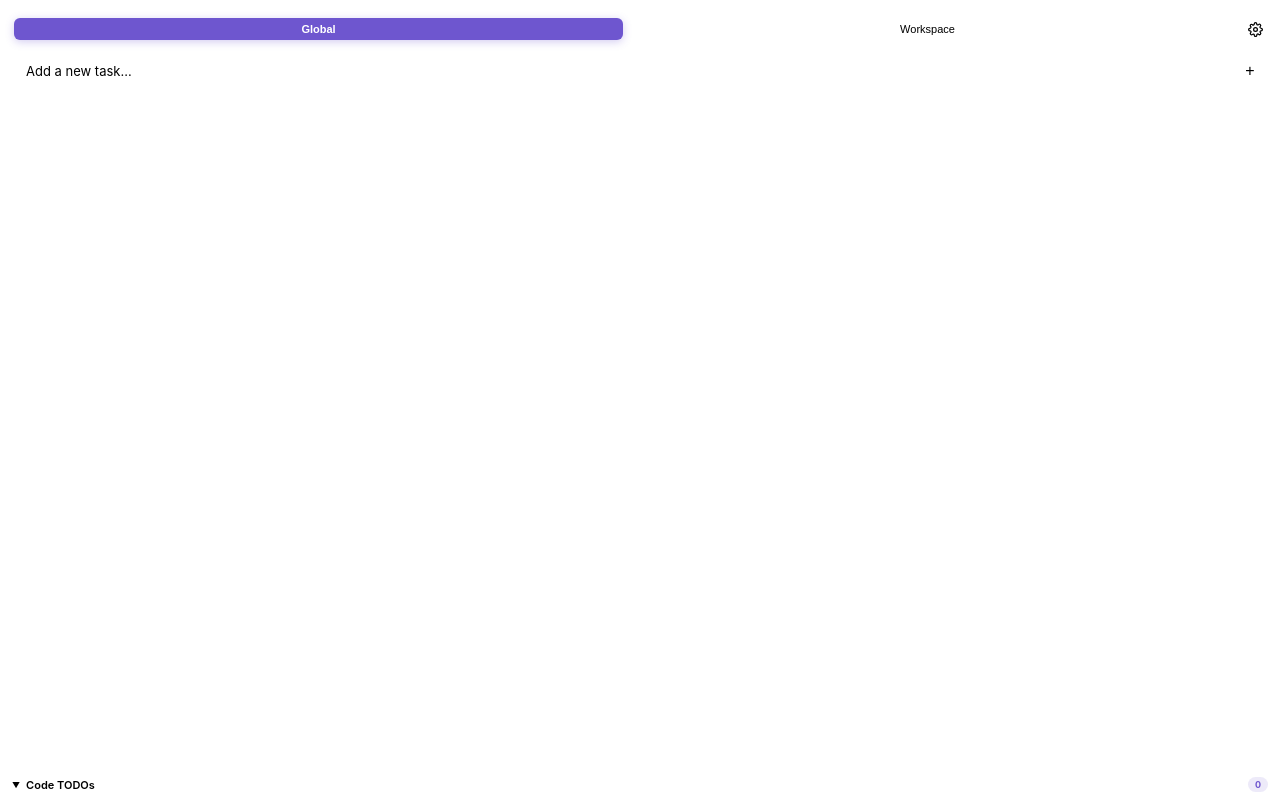
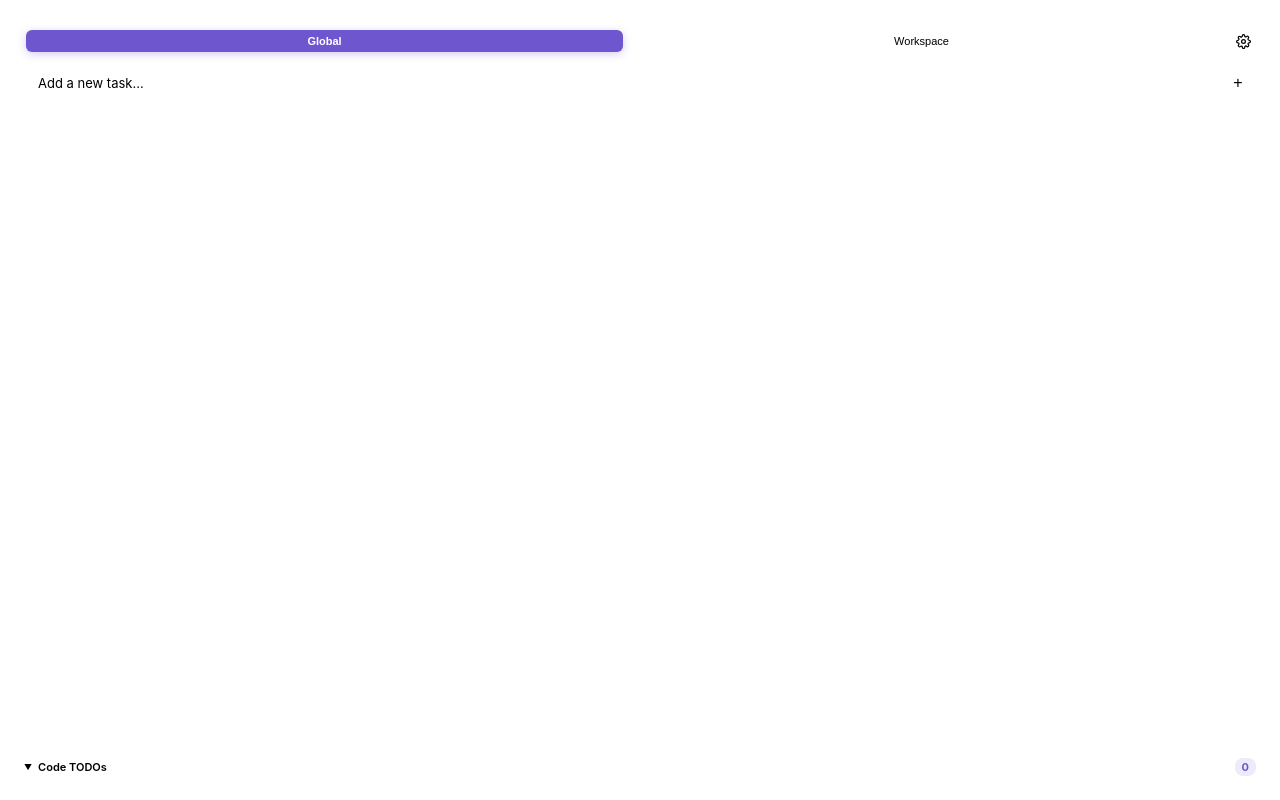
Before and after one commit to gitandrun-dev/todopad, a website: page resources/webview.html in a window 1280 px wide. Drawn offline with Linux system fonts and the light colour scheme.

Commit message:
restructure main layout to flex column with independent scroll

```diff
--- a/resources/webview.html
+++ b/resources/webview.html
@@ -38,10 +38,9 @@ body {
     font-size: 13px;
     color: var(--text);
     background: var(--bg);
-    padding: 16px 12px 48px;
     -webkit-font-smoothing: antialiased;
-    min-height: 100vh;
-    position: relative;
+    height: 100vh;
+    overflow: hidden;
 }
 
 body.vscode-dark,
@@ -94,6 +93,24 @@ body.vscode-high-contrast-light {
     align-items: center;
     gap: 8px;
     margin-bottom: 10px;
+}
+
+/* Main page layout */
+#pageMain.active {
+    display: flex;
+    flex-direction: column;
+    height: 100vh;
+}
+
+.main-header {
+    flex-shrink: 0;
+    padding: 12px 12px 0;
+}
+
+.main-scroll {
+    flex: 1;
+    overflow-y: auto;
+    padding: 0 12px 12px;
 }
 
 /* Segmented Control */
@@ -894,11 +911,7 @@ body.vscode-high-contrast-light {
 
 /* Code TODOs bottom panel */
 .code-todos-wrap {
-    position: fixed;
-    bottom: 0;
-    left: 0;
-    right: 0;
-    z-index: 50;
+    flex-shrink: 0;
     background: var(--bg);
 }
 .code-todos-toggle {
@@ -911,9 +924,14 @@ body.vscode-high-contrast-light {
     cursor: pointer;
     transition: all 0.15s;
     user-select: none;
+    flex-shrink: 0;
 }
 .code-todos-toggle:hover {
     background: var(--hover);
+}
+.code-todos-toggle.open {
+    background: var(--accent-soft);
+    border-top-color: var(--accent);
 }
 .code-todos-toggle .ct-arrow {
     font-size: 8px;
@@ -922,6 +940,7 @@ body.vscode-high-contrast-light {
 }
 .code-todos-toggle.open .ct-arrow {
     transform: rotate(180deg);
+    color: var(--accent);
 }
 .code-todos-toggle .ct-label {
     font-size: 11px;
@@ -929,8 +948,11 @@ body.vscode-high-contrast-light {
     color: var(--text-2);
     flex: 1;
 }
+.code-todos-toggle.open .ct-label {
+    color: var(--text);
+}
 .code-todos-toggle .ct-count {
-    font-size: 9px;
+    font-size: 11px;
     font-weight: 700;
     color: var(--accent);
     background: var(--accent-soft);
@@ -1205,6 +1227,9 @@ body.vscode-high-contrast-light {
 
 .page.active {
     display: block;
+    padding: 16px 12px;
+    height: 100vh;
+    overflow-y: auto;
 }
 
 @keyframes pageSlideIn {
@@ -1869,6 +1894,7 @@ body.vscode-high-contrast-light {
     <body>
         <!-- Page: Main -->
         <div class="page active" id="pageMain">
+            <div class="main-header">
                 <div class="scope-row">
                     <div class="segmented">
                         <button class="seg-btn active" id="scopeGlobal" onclick="setScope('global')">
@@ -1920,10 +1946,12 @@ body.vscode-high-contrast-light {
                         <div class="overflow-menu" id="overflowMenu" style="display: none"></div>
                     </div>
                 </div>
-
+            </div>
+
+            <div class="main-scroll">
                 <div id="list"></div>
-
                 <div id="jiraSection"></div>
+            </div>
 
             <div class="code-todos-wrap">
                 <div class="code-todos-toggle" id="ctToggle" onclick="toggleCodeTodos()">
--- a/resources/webview/styles/base.css
+++ b/resources/webview/styles/base.css
@@ -28,10 +28,9 @@ body {
     font-size: 13px;
     color: var(--text);
     background: var(--bg);
-    padding: 16px 12px 48px;
     -webkit-font-smoothing: antialiased;
-    min-height: 100vh;
-    position: relative;
+    height: 100vh;
+    overflow: hidden;
 }
 
 body.vscode-dark,
--- a/resources/webview/styles/code-todos.css
+++ b/resources/webview/styles/code-todos.css
@@ -1,10 +1,6 @@
 /* Code TODOs bottom panel */
 .code-todos-wrap {
-    position: fixed;
-    bottom: 0;
-    left: 0;
-    right: 0;
-    z-index: 50;
+    flex-shrink: 0;
     background: var(--bg);
 }
 .code-todos-toggle {
@@ -17,9 +13,14 @@
     cursor: pointer;
     transition: all 0.15s;
     user-select: none;
+    flex-shrink: 0;
 }
 .code-todos-toggle:hover {
     background: var(--hover);
+}
+.code-todos-toggle.open {
+    background: var(--accent-soft);
+    border-top-color: var(--accent);
 }
 .code-todos-toggle .ct-arrow {
     font-size: 8px;
@@ -28,6 +29,7 @@
 }
 .code-todos-toggle.open .ct-arrow {
     transform: rotate(180deg);
+    color: var(--accent);
 }
 .code-todos-toggle .ct-label {
     font-size: 11px;
@@ -35,8 +37,11 @@
     color: var(--text-2);
     flex: 1;
 }
+.code-todos-toggle.open .ct-label {
+    color: var(--text);
+}
 .code-todos-toggle .ct-count {
-    font-size: 9px;
+    font-size: 11px;
     font-weight: 700;
     color: var(--accent);
     background: var(--accent-soft);
--- a/resources/webview/styles/integrations.css
+++ b/resources/webview/styles/integrations.css
@@ -6,6 +6,9 @@
 
 .page.active {
     display: block;
+    padding: 16px 12px;
+    height: 100vh;
+    overflow-y: auto;
 }
 
 @keyframes pageSlideIn {
--- a/resources/webview/styles/ui.css
+++ b/resources/webview/styles/ui.css
@@ -4,6 +4,24 @@
     align-items: center;
     gap: 8px;
     margin-bottom: 10px;
+}
+
+/* Main page layout */
+#pageMain.active {
+    display: flex;
+    flex-direction: column;
+    height: 100vh;
+}
+
+.main-header {
+    flex-shrink: 0;
+    padding: 12px 12px 0;
+}
+
+.main-scroll {
+    flex: 1;
+    overflow-y: auto;
+    padding: 0 12px 12px;
 }
 
 /* Segmented Control */
```
Also changed, not shown: resources/webview/index.html (+4 -1 lines). Lines whose indentation alone changed are shown as unchanged.
